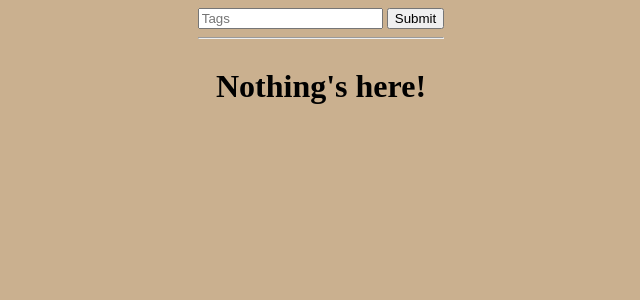
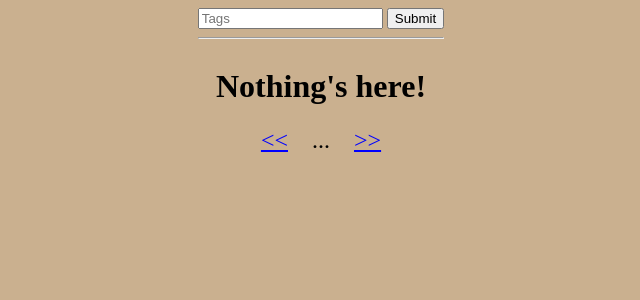
Before and after one commit to kotfind/tagserver, a Python web app: template templates/search.j2 in a window 1280 px wide. Shown: the part 38-338 px from the top of the page, without its empty margins (319-959 px from the left). Run offline with Jinja, Linux system fonts and the light colour scheme; the template is opened without the code that fills it, so the values that code supplies are empty.

Commit message:
Improve page buttons

```diff
--- a/tagserver.py
+++ b/tagserver.py
@@ -43,12 +43,16 @@ def search():
     tags = flask.request.args.get('tags', '').lower().split()
     page = flask.request.args.get('page', default=0, type=int)
 
+    countPages = logics.countPages(tags)
+
     return flask.render_template(
         'search.j2',
         files = logics.getFiles(tags, page),
         tags = tags,
         page = page,
-        countPages = logics.countPages(tags)
+        countPages = countPages,
+        minPage = max(0, page - 3),
+        maxPage = min(countPages - 1, page + 3)
         )
 
 @app.route('/upload', methods=['POST', 'GET'])
--- a/templates/search.j2
+++ b/templates/search.j2
@@ -39,6 +39,7 @@
 
 .pageLink {
     margin: 0 0.5em;
+    font-size: 1.5em;
 }
 
 .pageLink[href] {
@@ -71,10 +72,27 @@
     </div>
 
     <div id="pageBtns">
-        {% for p in range(countPages) %}
+        <!-- goto first page button -->
+        <a class="pageLink" href="/search?tags={{ '+'.join(tags) }}&page=0">&lt;&lt;</a>
+
+        <!-- ldots -->
+        {% if minPage != 0 %}
+            <a class="pageLink">...</a>
+        {% endif %}
+
+        <!-- page buttons -->
+        {% for p in range(minPage, maxPage + 1) %}
             <a class="pageLink" {% if p != page %}
                 href="/search?tags={{ '+'.join(tags) }}&page={{ p }}"
                 {% endif %}>{{ p + 1 }}</a>
         {% endfor %}
+
+        <!-- ldots -->
+        {% if maxPage + 1 != countPages %}
+            <a class="pageLink">...</a>
+        {% endif %}
+
+        <!-- goto last page button -->
+        <a class="pageLink" href="/search?tags={{ '+'.join(tags) }}&page={{ countPages - 1 }}">&gt;&gt;</a>
     </div>
 {% endblock %}
```
